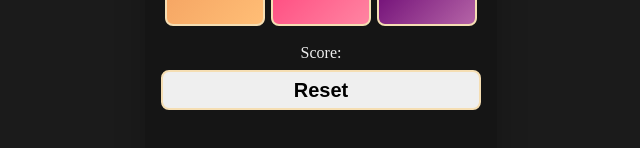
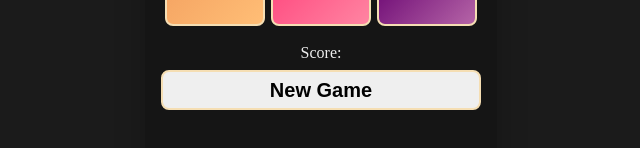
Before and after one commit to oodoabel/HNG-task2-stage2, a React (Vite) app: page / in a window 1280 px wide. Shown: the part 488-636 px from the top of the page, without its empty margins (319-959 px from the left). Built offline with nearby package versions, Linux system fonts and the light colour scheme.

Commit message:
first commit

```diff
--- a/src/App.jsx
+++ b/src/App.jsx
@@ -50,7 +50,7 @@ const App = () => {
       </div>
       <p data-testid="gameStatus" className={gameScore === 'Correct'? 'Correct' : 'Incorrect'}>{gameScore || null}</p>
       <p className='score' data-testid="score">Score: {score || null}</p>
-      <button className='reset' data-testid="newGameButton" onClick={resetGame}>Reset</button>
+      <button className='reset' data-testid="newGameButton" onClick={resetGame}>New Game</button>
 
     </div>
     </div>
```
